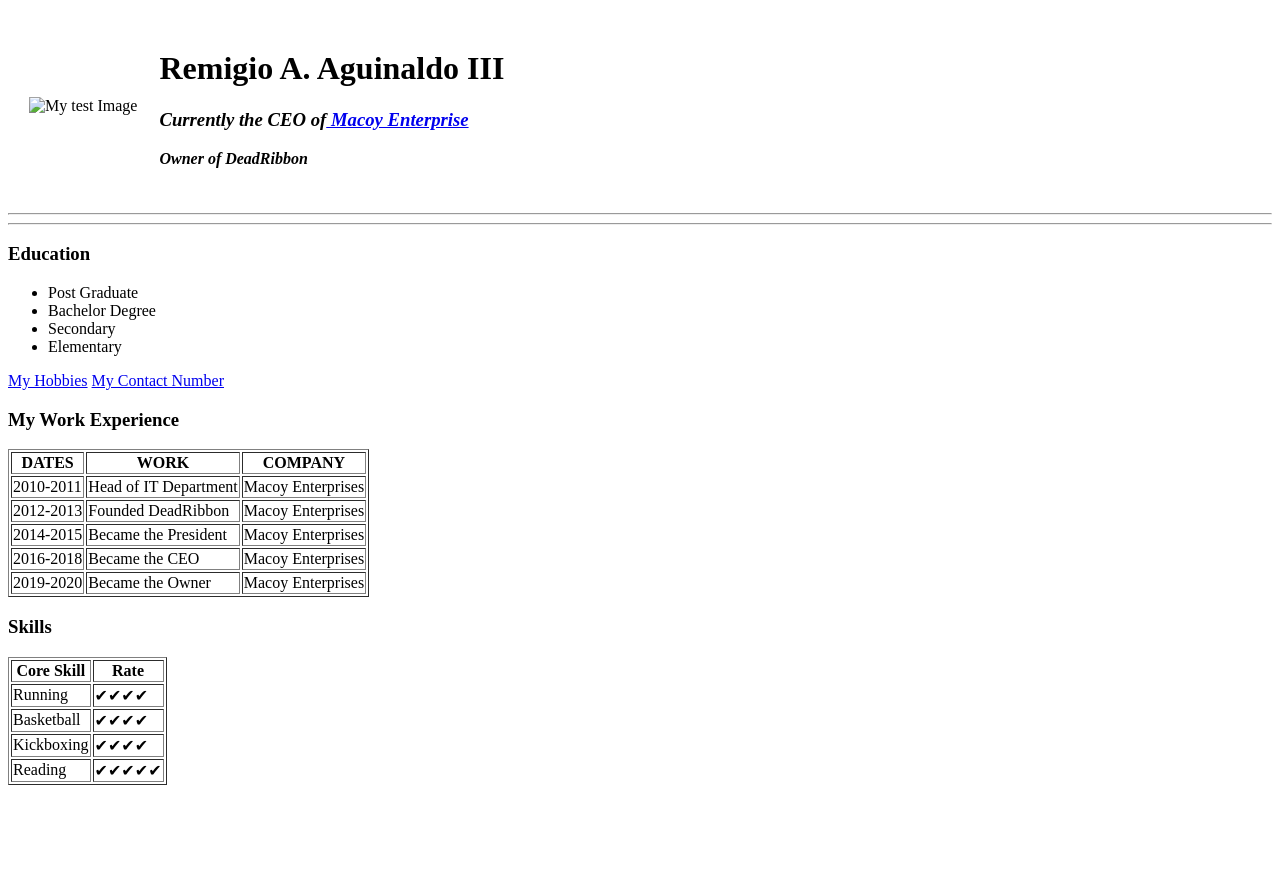
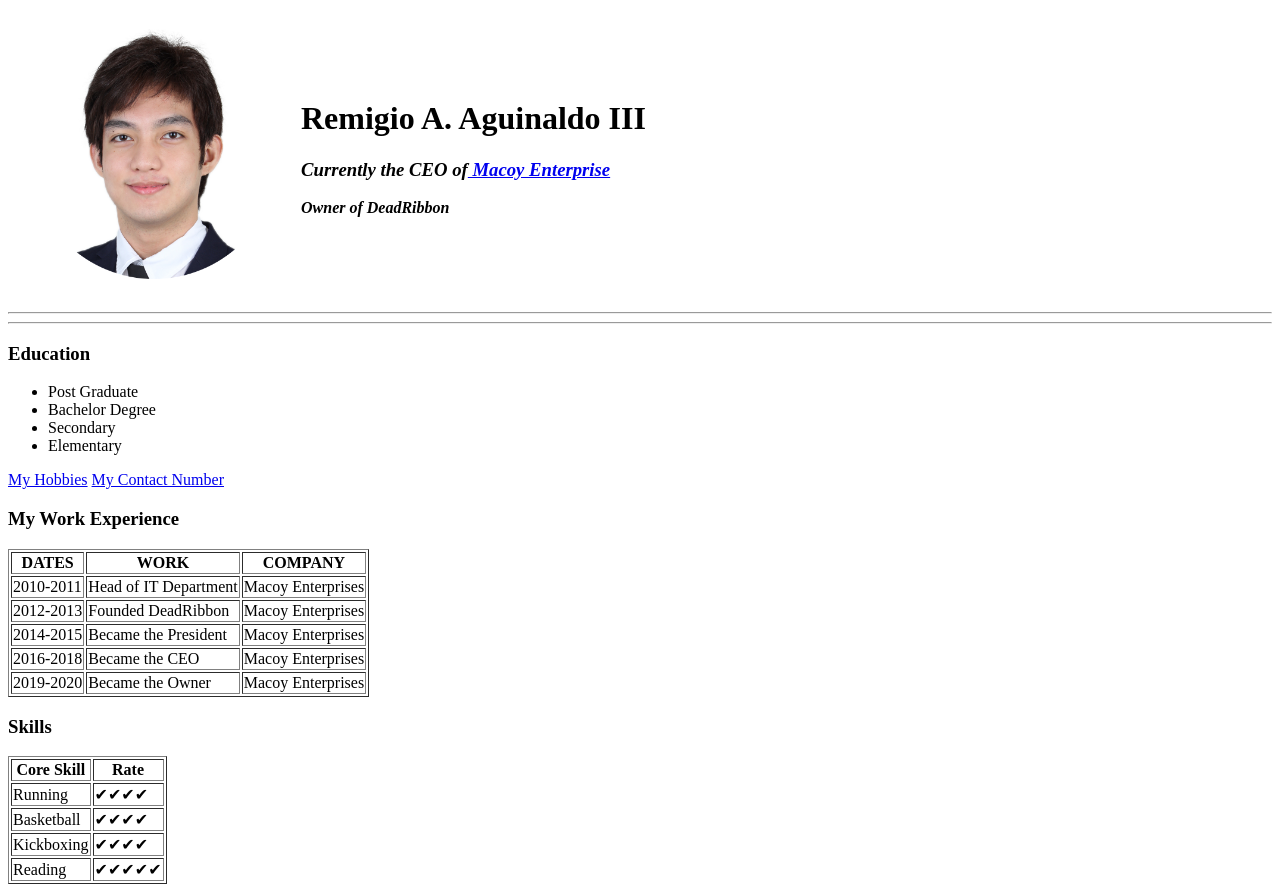
Before and after one commit to kyongv3/aguinaldo, a plain HTML site: page index.html in a window 1280 px wide. Before the commit the page ends 800 px from the top, so only its background shows below. Drawn offline with Linux system fonts and the light colour scheme.

Commit message:
Update index.html

```diff
--- a/index.html
+++ b/index.html
@@ -7,7 +7,7 @@
 <body>
    <tr>
    <table cellspacing="20">
-     <td><img src="image/Myself2.png" alt="My test Image"width="250" height="250"></td>
+     <td><img src="Myself2.png" alt="My test Image"width="250" height="250"></td>
      <td>
      <h1> Remigio A. Aguinaldo III </h1>
     <h3><em> Currently the CEO of<strong><a href="https://www.facebook.com/Nigma.Kyong"> Macoy Enterprise</a></strong></em></h3>
```
